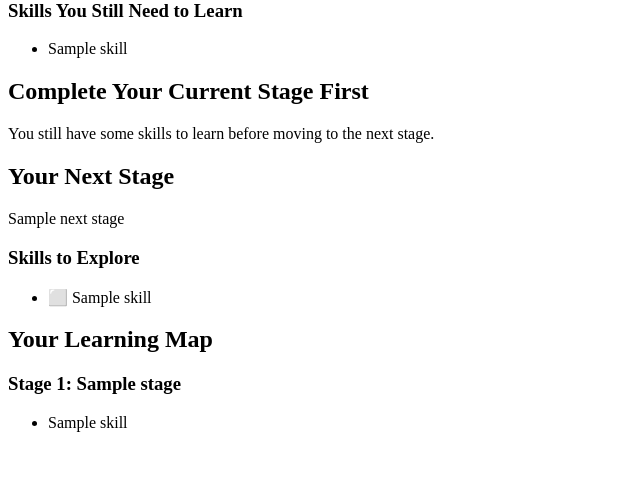
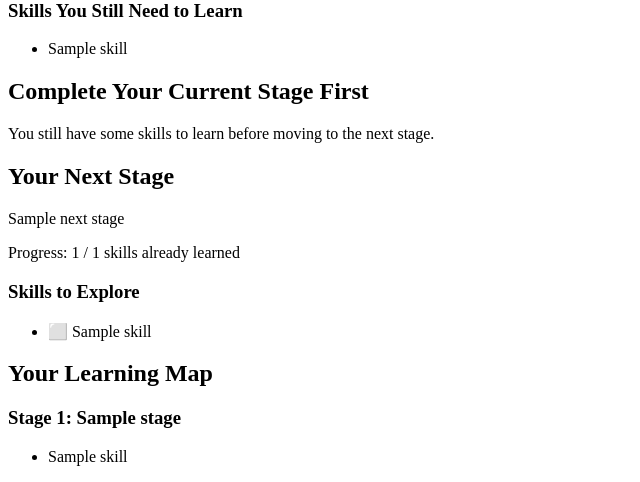
Before and after one commit to yelzz-hub/learning-gps, a Flask app: template templates/result.html in a window 1280 px wide. Shown: the part 846-1328 px from the top of the page, without its empty margins (0-640 px from the left). Before the commit the page ends 1278 px from the top, so only its background shows below. Run offline with Flask 3, Linux system fonts and the light colour scheme; the template is opened without the code that fills it: most values are stand-ins (such as "Sample title", 1, 10 or a date in 2020).

Commit message:
Add next stage progress tracking

```diff
--- a/app.py
+++ b/app.py
@@ -107,6 +107,23 @@ def check_stage_completion(current_stage, learning_map, matched_skills):
         "is_complete": is_complete
     }
 
+def check_next_stage_progress(next_stage, matched_skills):
+    if next_stage is None:
+        return None
+
+    completed_skills = []
+
+    for skill in next_stage["skills"]:
+        if skill in matched_skills:
+            completed_skills.append(skill)
+    total_skills = len(next_stage["skills"])
+
+    return {
+        "completed_skills": completed_skills,
+        "completed_count": len(completed_skills),
+        "total_skills": total_skills
+    }
+
 @app.route("/")
 def home():
     return render_template("index.html")
@@ -164,6 +181,13 @@ def analyze():
     else:
         next_stage = None
 
+    next_stage_progress = check_next_stage_progress(
+        next_stage,
+        matched_skills
+    )
+
+    print("Next stage progress:", next_stage_progress)
+
     if goal == learning_map["goal"]:
         print("Goal found!")
 
@@ -176,5 +200,6 @@ def analyze():
         current_stage=current_stage,
         stage_scores=stage_scores,
         next_stage=next_stage,
-        stage_completion=stage_completion
+        stage_completion=stage_completion,
+        next_stage_progress=next_stage_progress
     )
--- a/templates/result.html
+++ b/templates/result.html
@@ -95,6 +95,15 @@
         <h2>Your Next Stage</h2>
         <p>{{ next_stage["name"] }}</p>
 
+        <p>
+            Progress:
+            {{ next_stage_progress["completed_count"] }}
+            /
+            {{ next_stage_progress["total_skills"] }}
+            skills already learned
+        </p>
+
+
         <h3>Skills to Explore</h3>
         {% if next_stage["skills"] %}
 
```
